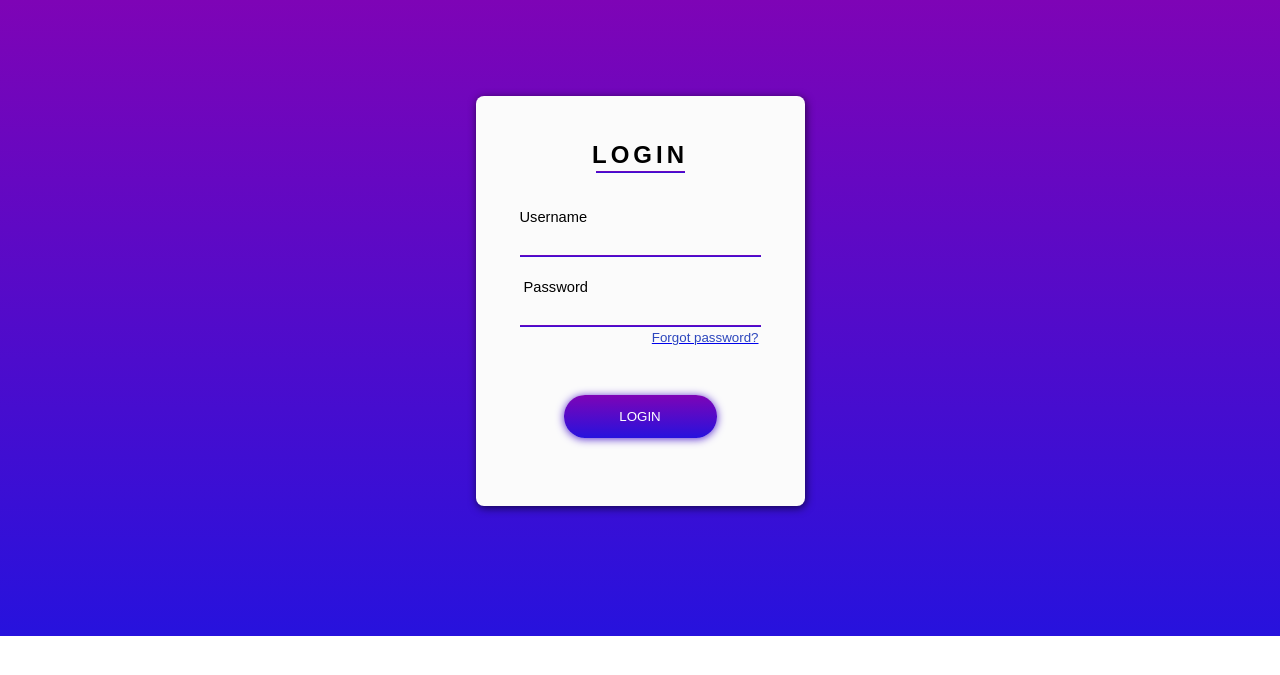
After one commit to Yatharth-Jain/Sem-2-Group-8, a Flask app: page /login/admin in a window 1280 px wide. The commit adds this page. Shown: the top 675 px of the page. Run offline with Flask 2, Linux system fonts and the light colour scheme.

Commit message:
Second Day commit

```diff
--- a/website/__init__.py
+++ b/website/__init__.py
@@ -13,6 +13,8 @@ def create_app():
 
     from .view import view
     from .auth import auth
+
+    from .models import Student,Teacher
     create_database(app)
 
     app.register_blueprint(view,url_prefix='/')
--- a/website/auth.py
+++ b/website/auth.py
@@ -2,9 +2,10 @@ from flask import Blueprint, redirect, render_template , request,flash, url_for
 
 auth=Blueprint('auth',__name__)
 
-@auth.route('/login',methods=['GET','POST'])
-def login():
-    return render_template('login.html')
+@auth.route('/login/<user>',methods=['GET','POST'])
+def login(user):
+    print("\n\n\n\n\n",user,"\n\n\n\n\n")
+    return render_template('popup.html')
 
 @auth.route('/student-register',methods=['GET','POST'])
 def studentreg():
--- /dev/null
+++ b/website/static/popup.css
@@ -0,0 +1,82 @@
+body {
+    background: -webkit-linear-gradient(bottom, #2712dd, #7e04b6);
+    background-repeat: no-repeat;
+
+  }
+
+
+label {
+    font-family: "Raleway", sans-serif;
+    font-size: 11pt;
+  }
+  #forgot-pass {
+    color: #2d47bd;
+    font-family: "Raleway", sans-serif;
+    font-size: 10pt;
+    margin-top: 3px;
+    text-align: right;
+  }
+  #card {
+    background: #fbfbfb;
+    border-radius: 8px;
+    box-shadow: 1px 2px 8px rgba(0, 0, 0, 0.65);
+    height: 410px;
+    margin: 6rem auto 8.1rem auto;
+    width: 329px;
+  }
+  #card-content {
+    padding: 12px 44px;
+  }
+  #card-title {
+    font-family: "Raleway Thin", sans-serif;
+    letter-spacing: 4px;
+    padding-bottom: 23px;
+    padding-top: 13px;
+    text-align: center;
+  }
+  #signup {
+    color: #2d47bd;
+    font-family: "Raleway", sans-serif;
+    font-size: 10pt;
+    margin-top: 16px;
+    text-align: center;
+  }
+  #submit-btn {
+    background:  -webkit-linear-gradient(bottom, #2712dd, #7e04b6);
+    border: none;
+    border-radius: 21px;
+    box-shadow: 0px 1px 8px #5427ce;
+    cursor: pointer;
+    color: white;
+    font-family: "Raleway SemiBold", sans-serif;
+    height: 42.3px;
+    margin: 0 auto;
+    margin-top: 50px;
+    transition: 0.25s;
+    width: 153px;
+  }
+  #submit-btn:hover {
+    box-shadow: 0px 1px 18px #4326c2;
+  }
+  .form {
+    align-items: left;
+    display: flex;
+    flex-direction: column;
+  }
+  .form-border {
+    background: -webkit-linear-gradient(bottom, #2712dd, #7e04b6);
+    height: 2px;
+    width: 100%;
+  }
+  .form-content {
+    background: #fbfbfb;
+    border: none;
+    outline: none;
+    padding-top: 14px;
+  }
+  .underline-title {
+    background:  -webkit-linear-gradient(bottom, #2712dd, #7e04b6);
+    height: 2px;
+    margin: -1.1rem auto 0 auto;
+    width: 89px;
+  }
--- /dev/null
+++ b/website/templates/popup.html
@@ -0,0 +1,39 @@
+<!DOCTYPE html>
+<html>
+
+<head>
+  <meta charset="utf-8" />
+  <meta http-equiv="X-UA-Compatible" content="IE=edge" />
+  <title>Card</title>
+  <meta name="viewport" content="width=device-width, initial-scale=1.0" />
+  <link rel="stylesheet" href="../static/popup.css">
+</head>
+
+<body>
+  <div id="card">
+    <div id="card-content">
+      <div id="card-title">
+        <h2>LOGIN</h2>
+        <div class="underline-title"></div>
+      </div>
+      <form method="post" class="form">
+        <label for="user-email" style="padding-top:13px">
+            <!-- &nbsp; -->
+            Username
+          </label>
+        <input id="user-email" class="form-content" type="email" name="email" autocomplete="on" required />
+        <div class="form-border"></div>
+        <label for="user-password" style="padding-top:22px">&nbsp;Password
+          </label>
+        <input id="user-password" class="form-content" type="password" name="password" required />
+        <div class="form-border"></div>
+        <a href="#">
+          <legend id="forgot-pass">Forgot password?</legend>
+        </a>
+        <input id="submit-btn" type="submit" name="submit" value="LOGIN" />
+      </form>
+    </div>
+  </div>
+</body>
+
+</html>
```
Also changed, not shown: website/models.py (+26 -0 lines), website/static/home.css (added, +47 -0 lines), website/templates/admin-base.html (+22 -6 lines), website/templates/home.html (+27 -7 lines), website/static/user.png (added).
